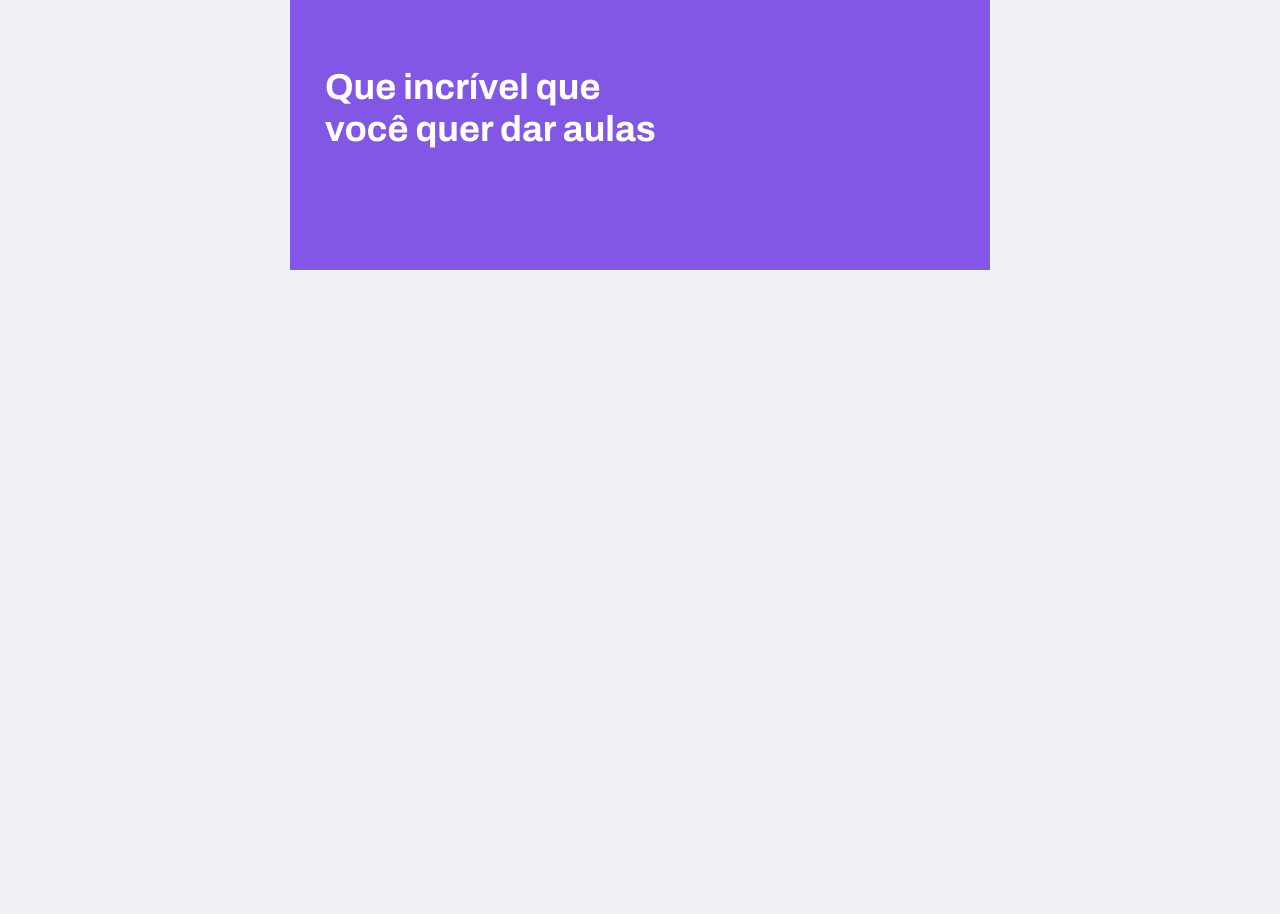
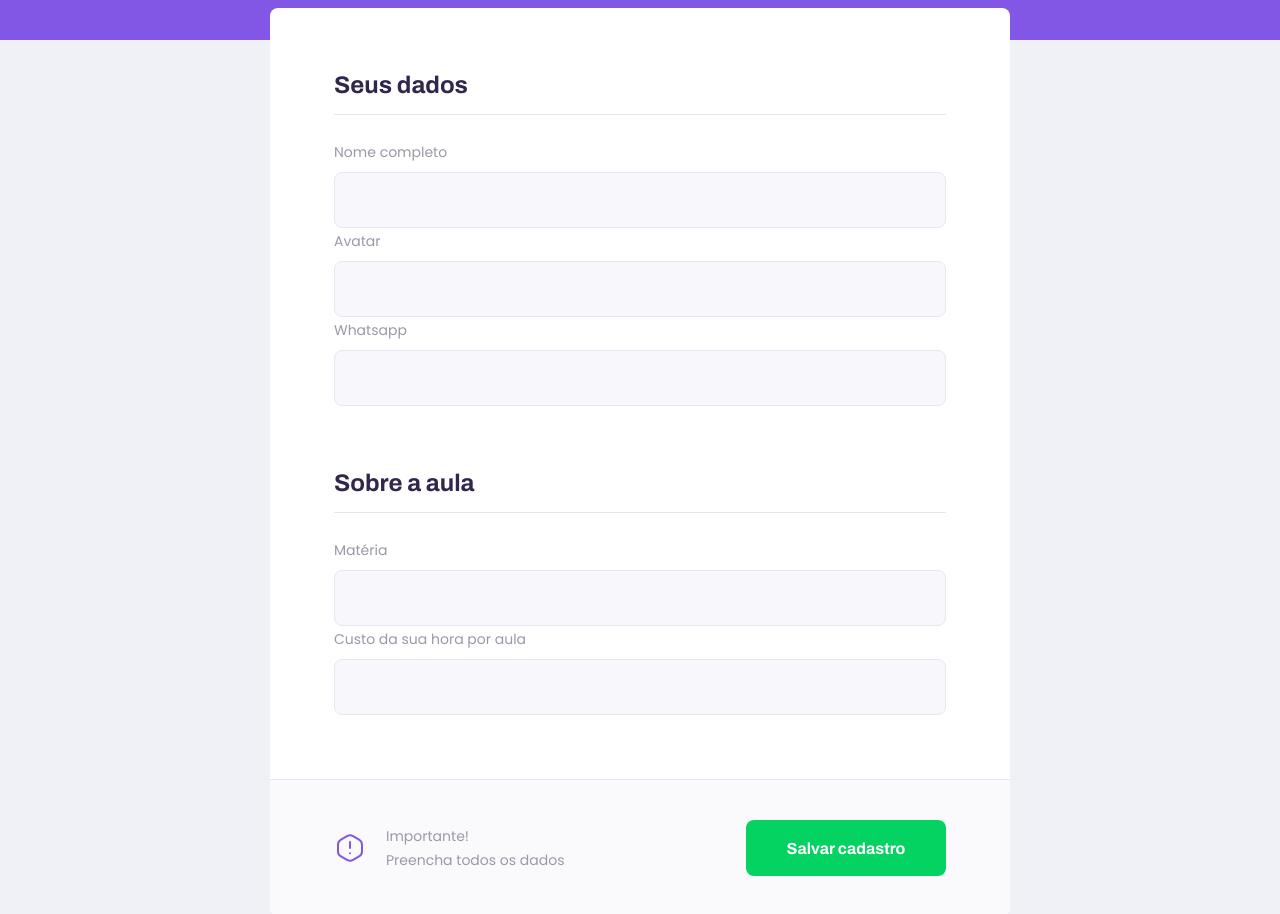
Before and after one commit to EloisaOliveira/next-level-week, a React (Create React App) app: page /give-classes in a window 1280 px wide. Shown: the part 300-1214 px from the top of the page. Before the commit the page ends 800 px from the top, so only its background shows below. Built offline with nearby package versions, Linux system fonts and the light colour scheme.

Commit message:
Estruturando e estilizando a pagina de cadastro

```diff
--- /dev/null
+++ b/src/components/Input/index.tsx
@@ -0,0 +1,19 @@
+import React, { InputHTMLAttributes } from 'react';
+
+import './styles.css';
+
+interface InputProps extends InputHTMLAttributes<HTMLInputElement> {
+    name: string;
+    label: string;
+}
+
+const Input:React.FC<InputProps> = ({ label, name, ...rest }) => {
+    return (
+        <div className="input-block">
+            <label htmlFor={name}>{label}</label>
+            <input type="text" id={name} {...rest} />
+        </div>
+    );
+}
+
+export default Input;
--- /dev/null
+++ b/src/components/Input/styles.css
@@ -0,0 +1,35 @@
+.input-block{
+    position:relative;
+}
+
+.input-block * .input-block{
+    margin-top: 1.4rem;
+}
+
+.input-block label{
+    font-size: 1.4rem;
+}
+
+.input-block input {
+    width: 100%;
+    height: 5.6rem;
+    margin-top: 0.8rem;
+    border-radius: 0.8rem;
+    background: var(--color-input-background);
+    border: 1px solid var(--color-line-in-white);
+    outline: 0;
+    padding: 0 1.6rem;
+    font: 1.6rem Archivo;
+}
+
+/*inserindo um elemento dentro do input-block, no final do input-block quando o input dentro dele estiver com focus*/
+.input-block:focus-within::after{
+    width: calc(100% - 3.2rem);
+    height: 2px;
+    content: '';
+    background: var(--color-primary-light);
+    position: absolute;
+    left: 1.6rem;
+    right: 1.6rem;
+    bottom: 0;
+}
--- a/src/components/PageHeader/index.tsx
+++ b/src/components/PageHeader/index.tsx
@@ -8,6 +8,7 @@
 
 interface PageHederProps{
     title: string;
+    description?: string;
 }
 
 const PageHeader: React.FC<PageHederProps> = (props) => {
@@ -21,6 +22,7 @@
             </div>
             <div className="header-content">
                 <strong>{props.title}</strong>
+                { props.description && <p>{props.description}</p> }
                 {props.children}
             </div>
         </header>
--- a/src/components/PageHeader/styles.css
+++ b/src/components/PageHeader/styles.css
@@ -40,6 +40,14 @@
     color: var(--color-title-in-primary);
 }
 
+.page-header .header-content p{
+    max-width: 30rem;
+    font-size: 1.6rem;
+    line-height: 2.6rem;
+    color: var(--color-text-in-primary);
+    margin-top: 2.4rem;
+}
+
 @media (min-width: 700px){
     .page-header{
         height: 340px;
--- a/src/pages/TeacherForm/index.tsx
+++ b/src/pages/TeacherForm/index.tsx
@@ -1,10 +1,46 @@
 import React from 'react';
 import PageHeader from '../../components/PageHeader';
+
+import './styles.css';
+import Input from '../../components/Input';
+
+import warningIcon from '../../assets/images/icons/warning.svg';
 
 function TeacherForm(){
     return(
         <div id="page-teacher-form" className="container">
-           <PageHeader title="Que incrível que você quer dar aulas"/>
+           <PageHeader
+             title="Que incrível que você quer dar aulas"
+             description="O primeiro passo é preencher esse formulário de inscrição"
+            />
+
+            <main>
+                <fieldset>
+                    <legend>Seus dados</legend>
+
+                    <Input name="name" label="Nome completo" />
+                    <Input name="avatar" label="Avatar" />
+                    <Input name="whatsapp" label="Whatsapp" />
+                </fieldset>
+
+                <fieldset>
+                    <legend>Sobre a aula</legend>
+
+                    <Input name="subject" label="Matéria" />
+                    <Input name="cost" label="Custo da sua hora por aula" />
+                </fieldset>
+
+                <footer>
+                    <p>
+                        <img src={warningIcon} alt="Aviso importante"/>
+                        Importante! <br />
+                        Preencha todos os dados
+                    </p>
+                    <button type="button">
+                        Salvar cadastro
+                    </button>
+                </footer>
+            </main>
         </div>
     );
 }
--- /dev/null
+++ b/src/pages/TeacherForm/styles.css
@@ -0,0 +1,109 @@
+#page-teacher-form{
+    width: 100vw;
+    height: 100vh;
+}
+
+#page-teacher-form .page-header .header-content{
+    margin-bottom: 6.4rem;
+}
+
+#page-teacher-form main{
+    background: var(--color-box-base);
+    width: 100%;
+    max-width: 74rem;
+    border-radius: 0.8rem;
+    margin: -3.2rem auto 3.2rem;
+    padding-top: 6.4rem;
+    overflow: hidden;
+}
+
+#page-teacher-form main fieldset{
+    border: 0;
+    padding: 0 2.4rem;
+}
+
+#page-teacher-form main fieldset + fieldset{
+    margin-top: 6.4rem;
+}
+
+#page-teacher-form main fieldset legend{
+    font: 700 2.4rem Archivo;
+    color: var(--color-text-title);
+    margin-bottom: 2.4rem;
+    display: flex;
+    align-items: center;
+    justify-content: space-between;
+    width: 100%;
+    padding-bottom: 1.6rem;
+    border-bottom: 1px solid var(--color-line-in-white);
+}
+
+#page-teacher-form main label{
+    color: var(--color-text-complement);
+}
+
+#page-teacher-form main footer{
+    padding: 4rem;
+    background: var(--color-box-footer);
+    border-top: 1px solid var(--color-line-in-white);
+    margin-top: 6.4rem;
+}
+
+#page-teacher-form main footer p{
+    display: flex;
+    align-items: center;
+    justify-content: center;
+    font-size: 1.4rem;
+    line-height: 2.4rem;
+    color: var(--color-text-complement);
+}
+
+#page-teacher-form main footer p img{
+    margin-right: 2rem;
+}
+
+#page-teacher-form main footer button {
+    width: 100%;
+    height: 5.6rem;
+    background: var(--color-secundary);
+    color: var(--color-button-text);
+    border: 0;
+    border-radius: 0.8rem;
+    cursor: pointer;
+    font: 700 1.6rem Archivo;
+    display: flex;
+    align-items: center;
+    justify-content: center;
+    text-decoration: none;
+    transition: background-color 0.2s;
+    margin-top: 3.2rem;
+}
+
+#page-teacher-form main footer button:hover{
+    background: var(--color-secundary-dark);
+}
+
+@media(min-width: 700px){
+    #page-teacher-form{
+        max-width: 100vw;
+    }
+    #page-teacher-form .page-header .header-content{
+        margin-bottom: 0;
+    }
+    #page-teacher-form main fieldset{
+        padding: 0 6.4rem;
+    }
+    #page-teacher-form main footer{
+        padding: 4.0rem 6.4rem;
+        display: flex;
+        align-items: center;
+        justify-content: space-between;
+    }
+    #page-teacher-form main footer p {
+        justify-content: space-between;
+    }
+    #page-teacher-form main footer button {
+        width: 20rem;
+        margin-top: 0;
+    }
+}
--- a/src/pages/TeacherList/index.tsx
+++ b/src/pages/TeacherList/index.tsx
@@ -4,26 +4,16 @@
 import TeacherItem from '../../components/TeacherItem';
 
 import './styles.css';
+import Input from '../../components/Input';
 
 function TeacherList(){
     return(
         <div id="page-teacher-list" className="container">
             <PageHeader title="Estes sãos os proffys disponíveis">
                <form id="search-teachers">
-                   <div className="input-block">
-                       <label htmlFor="subject">Matéria</label>
-                       <input type="text" id="subject"/>
-                   </div>
-
-                   <div className="input-block">
-                       <label htmlFor="week-day">Dia da semana</label>
-                       <input type="text" id="week-day"/>
-                   </div>
-
-                   <div className="input-block">
-                       <label htmlFor="time">Hora</label>
-                       <input type="text" id="time"/>
-                   </div>
+                   <Input name="subject" label="Matéria" />
+                   <Input name="week_day" label="Dia da semana" />
+                   <Input name="time" label="Hora" />
                </form>
             </PageHeader>
             <main>
--- a/src/pages/TeacherList/styles.css
+++ b/src/pages/TeacherList/styles.css
@@ -9,42 +9,6 @@
 
 #search-teachers label{
     color: var(--color-text-in-primary);
-}
-
-#search-teachers .input-block{
-    position:relative;
-}
-
-#search-teachers .input-block * .input-block{
-    margin-top: 1.4rem;
-}
-
-#search-teachers .input-block label{
-    font-size: 1.4rem;
-}
-
-#search-teachers .input-block input {
-    width: 100%;
-    height: 5.6rem;
-    margin-top: 0.8rem;
-    border-radius: 0.8rem;
-    background: var(--color-input-background);
-    border: 1px solid var(--color-line-in-white);
-    outline: 0;
-    padding: 0 1.6rem;
-    font: 1.6rem Archivo;
-}
-
-/*inserindo um elemento dentro do input-block, no final do input-block quando o input dentro dele estiver com focus*/
-#search-teachers .input-block:focus-within::after{
-    width: calc(100% - 3.2rem);
-    height: 2px;
-    content: '';
-    background: var(--color-primary-light);
-    position: absolute;
-    left: 1.6rem;
-    right: 1.6rem;
-    bottom: 0;
 }
 
 #page-teacher-list main{
```
